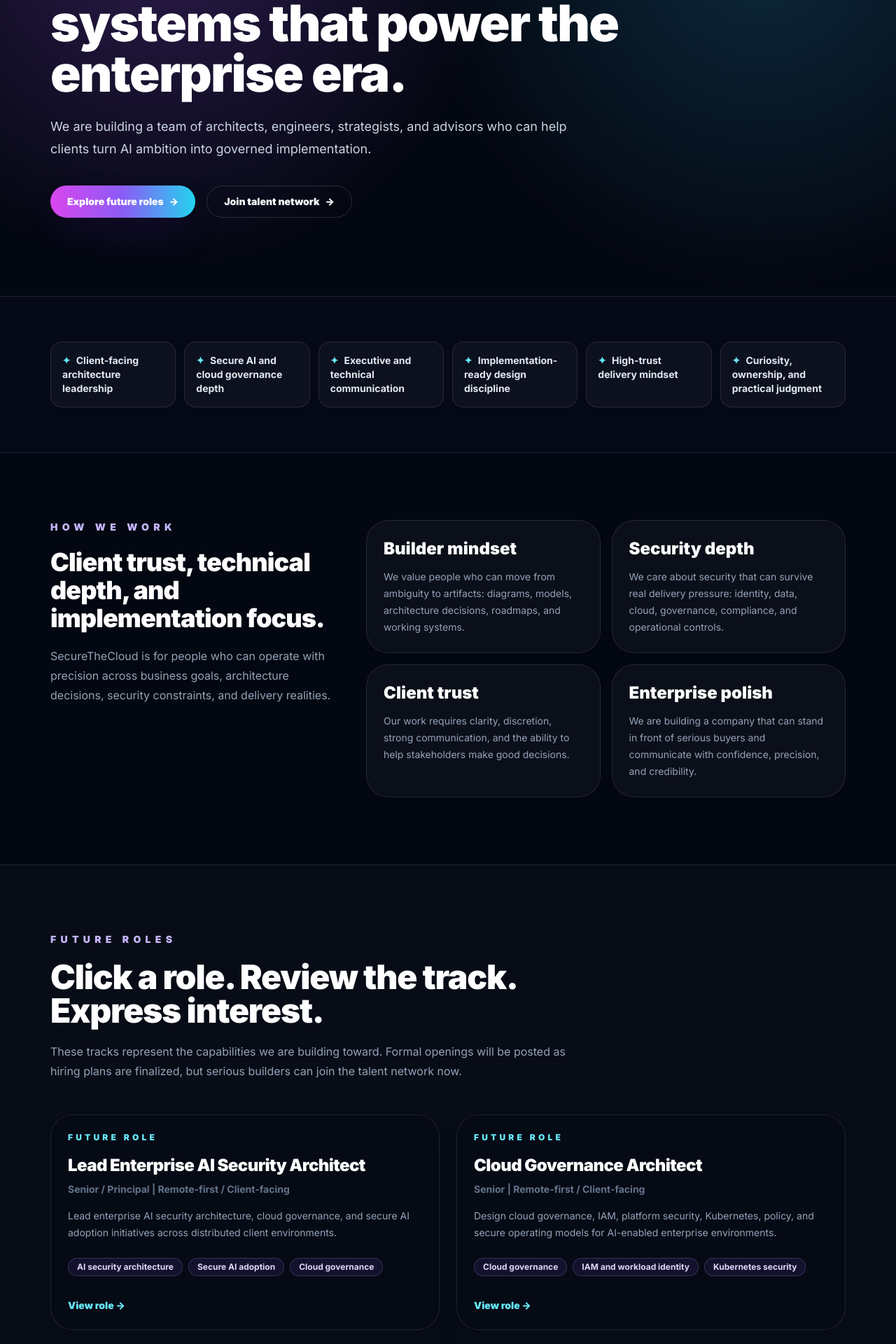
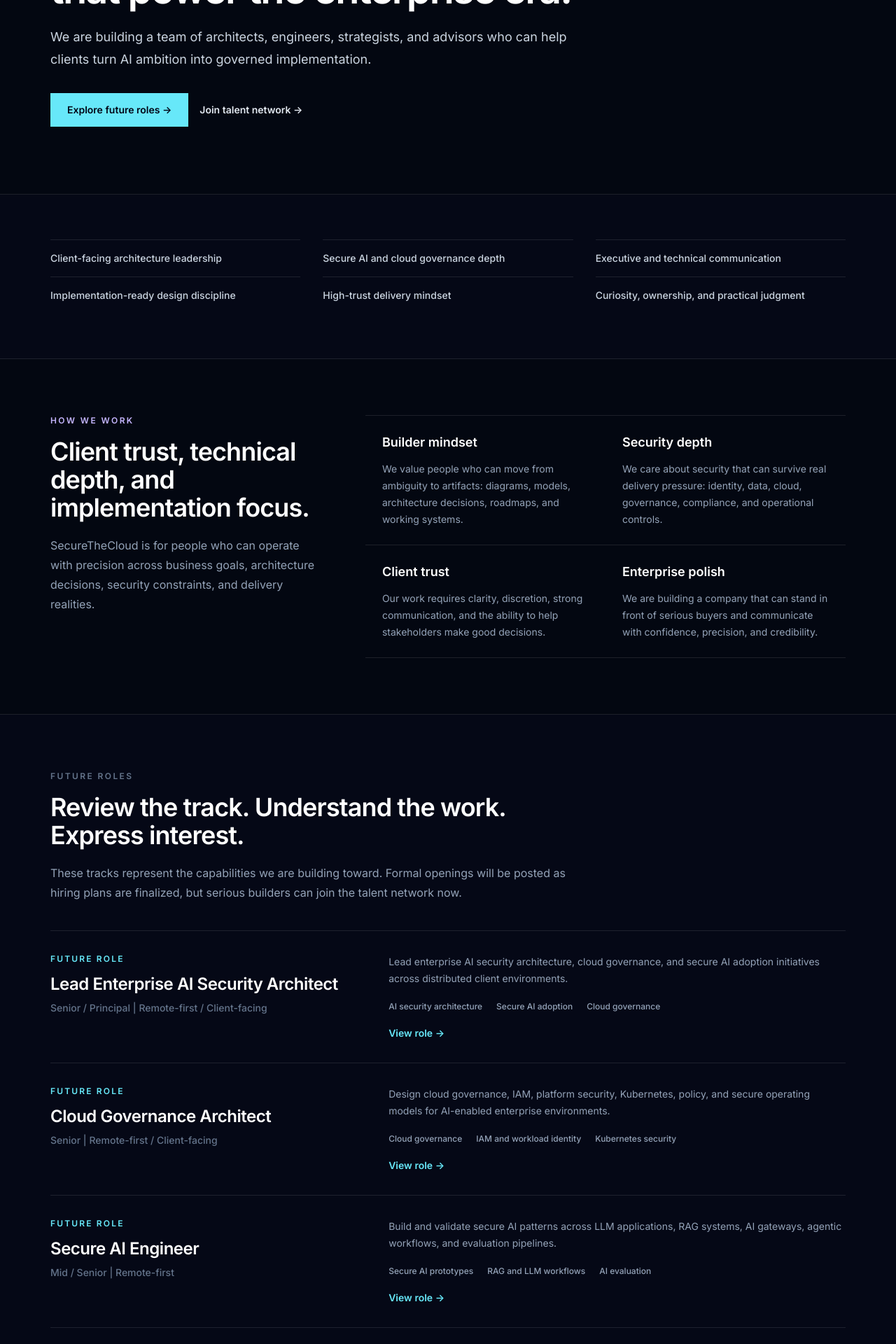
Before and after one commit to S3curethecloud/stc-marketing-site, a Next.js app: page /careers in a window 1280 px wide. Shown: the part 320-2240 px from the top of the page at 70% size. Built offline with nearby package versions, Linux system fonts and the light colour scheme.

Commit message:
Align careers page with enterprise visual system

```diff
--- a/app/careers/page.tsx
+++ b/app/careers/page.tsx
@@ -45,47 +45,33 @@ const culture = [
 export default function CareersPage() {
   return (
     <>
-      <section className="relative overflow-hidden border-b border-white/10 bg-[#030711]">
-        <div className="absolute inset-0 bg-[radial-gradient(circle_at_18%_20%,rgba(168,85,247,0.25),transparent_30rem),radial-gradient(circle_at_85%_25%,rgba(56,189,248,0.18),transparent_30rem)]" />
-        <Container className="relative py-24 md:py-28">
-          <p className="text-sm font-black uppercase tracking-[0.45em] text-cyan-300">
-            Careers
-          </p>
-          <h1 className="mt-6 max-w-5xl text-5xl font-black tracking-tight text-white md:text-7xl">
-            Build what&apos;s next. Secure AI systems that power the enterprise era.
+      <section className="border-b border-white/10 bg-[#030711]">
+        <Container className="py-16 sm:py-20 lg:py-24">
+          <div className="max-w-5xl">
+            <p className="text-xs font-semibold uppercase tracking-[0.22em] text-cyan-300">Careers</p>
+            <h1 className="mt-5 text-[2.4rem] font-semibold leading-[1.05] tracking-[-0.035em] text-white sm:text-5xl lg:text-[3.5rem]">
+              Build what is next. Secure AI systems that power the enterprise era.
             </h1>
-          <p className="mt-6 max-w-3xl text-lg leading-8 text-slate-300">
+            <p className="mt-6 max-w-3xl text-base leading-7 text-slate-300 sm:text-lg sm:leading-8">
               We are building a team of architects, engineers, strategists, and advisors who can help clients turn AI ambition into governed implementation.
             </p>
-
-          <div className="mt-9 flex flex-col gap-4 sm:flex-row">
-            <a
-              href="#roles"
-              className="inline-flex items-center justify-center rounded-full bg-gradient-to-r from-fuchsia-500 via-violet-500 to-cyan-400 px-6 py-3 text-sm font-black text-white shadow-2xl shadow-violet-950/40"
-            >
-              Explore future roles
-              <span className="ml-2" aria-hidden="true">-&gt;</span>
+            <div className="mt-8 flex flex-col gap-4 sm:flex-row sm:items-center">
+              <a href="#roles" className="inline-flex min-h-12 items-center justify-center bg-cyan-300 px-6 py-3 text-sm font-semibold text-slate-950 hover:bg-cyan-200">
+                Explore future roles -&gt;
               </a>
-            <Link
-              href="/careers/join"
-              className="inline-flex items-center justify-center rounded-full border border-white/15 px-6 py-3 text-sm font-black text-white hover:border-cyan-300/60 hover:text-cyan-200"
-            >
-              Join talent network
-              <span className="ml-2" aria-hidden="true">-&gt;</span>
+              <Link href="/careers/join" className="inline-flex min-h-12 items-center text-sm font-semibold text-slate-200 hover:text-cyan-200">
+                Join talent network -&gt;
               </Link>
+            </div>
           </div>
         </Container>
       </section>
 
-      <section className="border-b border-white/10 bg-[#050816] py-14 md:py-16">
-        <Container>
-          <div className="grid gap-3 md:grid-cols-3 lg:grid-cols-6">
+      <section className="border-b border-white/10 bg-[#050816]">
+        <Container className="py-12 sm:py-14 lg:py-16">
+          <div className="grid gap-x-8 gap-y-0 sm:grid-cols-2 lg:grid-cols-3">
             {traits.map((trait) => (
-              <div
-                key={trait}
-                className="rounded-2xl border border-white/10 bg-white/[0.035] px-4 py-4 text-sm font-bold text-slate-200"
-              >
-                <span className="mr-2 text-cyan-300">✦</span>
+              <div key={trait} className="border-t border-white/10 py-4 text-sm font-medium text-slate-300">
                 {trait}
               </div>
             ))}
@@ -93,14 +79,12 @@ export default function CareersPage() {
         </Container>
       </section>
 
-      <section className="bg-[#030711] py-16 md:py-24">
-        <Container>
-          <div className="grid gap-10 lg:grid-cols-[0.75fr_1.25fr]">
+      <section className="border-b border-white/10 bg-[#030711]">
+        <Container className="py-14 sm:py-16 lg:py-20">
+          <div className="grid gap-10 lg:grid-cols-[0.72fr_1.28fr] lg:gap-16">
             <div>
-              <p className="text-sm font-black uppercase tracking-[0.45em] text-violet-300">
-                How we work
-              </p>
-              <h2 className="mt-5 text-4xl font-black tracking-tight text-white">
+              <p className="text-xs font-semibold uppercase tracking-[0.2em] text-violet-300">How we work</p>
+              <h2 className="mt-4 text-3xl font-semibold tracking-[-0.025em] text-white sm:text-4xl">
                 Client trust, technical depth, and implementation focus.
               </h2>
               <p className="mt-5 text-base leading-7 text-slate-400">
@@ -108,13 +92,10 @@ export default function CareersPage() {
               </p>
             </div>
 
-            <div className="grid gap-4 md:grid-cols-2">
+            <div className="grid gap-0 border-t border-white/10 md:grid-cols-2">
               {culture.map((item) => (
-                <article
-                  key={item.title}
-                  className="rounded-[2rem] border border-white/10 bg-white/[0.035] p-6"
-                >
-                  <h3 className="text-2xl font-black text-white">{item.title}</h3>
+                <article key={item.title} className="border-b border-white/10 py-6 md:px-6">
+                  <h3 className="text-lg font-semibold text-white">{item.title}</h3>
                   <p className="mt-3 text-sm leading-6 text-slate-400">{item.body}</p>
                 </article>
               ))}
@@ -123,79 +104,57 @@ export default function CareersPage() {
         </Container>
       </section>
 
-      <section id="roles" className="border-y border-white/10 bg-white/[0.02] py-16 md:py-24">
-        <Container>
-          <div className="mb-12 max-w-3xl">
-            <p className="text-sm font-black uppercase tracking-[0.45em] text-violet-300">
-              Future roles
-            </p>
-            <h2 className="mt-5 text-4xl font-black tracking-tight text-white sm:text-5xl">
-              Click a role. Review the track. Express interest.
+      <section id="roles" className="border-b border-white/10 bg-[#050816]">
+        <Container className="py-14 sm:py-16 lg:py-20">
+          <div className="mb-10 max-w-3xl">
+            <p className="text-xs font-semibold uppercase tracking-[0.2em] text-slate-500">Future roles</p>
+            <h2 className="mt-4 text-3xl font-semibold tracking-[-0.025em] text-white sm:text-4xl">
+              Review the track. Understand the work. Express interest.
             </h2>
             <p className="mt-5 text-base leading-7 text-slate-400">
               These tracks represent the capabilities we are building toward. Formal openings will be posted as hiring plans are finalized, but serious builders can join the talent network now.
             </p>
           </div>
 
-          <div className="grid gap-6 md:grid-cols-2">
+          <div className="border-t border-white/10">
             {careerRoles.map((role) => (
               <Link
                 key={role.slug}
                 href={`/careers/${role.slug}`}
-                className="group rounded-[2rem] border border-white/10 bg-[#060a15] p-6 shadow-2xl shadow-black/10 transition-transform hover:-translate-y-1 hover:border-cyan-300/30"
+                className="group block border-b border-white/10 py-8 hover:bg-white/[0.015]"
               >
-                <p className="text-xs font-black uppercase tracking-[0.35em] text-cyan-300">
-                  {role.type}
-                </p>
-                <h3 className="mt-4 text-2xl font-black tracking-tight text-white">
-                  {role.title}
-                </h3>
-                <p className="mt-2 text-sm font-bold text-slate-500">
-                  {role.level} | {role.location}
-                </p>
-                <p className="mt-4 text-sm leading-6 text-slate-400">{role.summary}</p>
-                <div className="mt-6 flex flex-wrap gap-2">
-                  {role.impactAreas.slice(0, 3).map((item) => (
-                    <span
-                      key={item}
-                      className="rounded-full border border-violet-300/20 bg-violet-500/10 px-3 py-1 text-xs font-bold text-violet-200"
-                    >
-                      {item}
-                    </span>
-                  ))}
+                <div className="grid gap-6 lg:grid-cols-[0.8fr_1.2fr] lg:gap-12">
+                  <div>
+                    <p className="text-xs font-semibold uppercase tracking-[0.18em] text-cyan-300">{role.type}</p>
+                    <h3 className="mt-3 text-2xl font-semibold tracking-[-0.02em] text-white">{role.title}</h3>
+                    <p className="mt-2 text-sm font-medium text-slate-500">{role.level} | {role.location}</p>
                   </div>
-                <p className="mt-8 text-sm font-black text-cyan-300 transition-transform group-hover:translate-x-1">
-                  View role -&gt;
-                </p>
+                  <div>
+                    <p className="text-sm leading-6 text-slate-400">{role.summary}</p>
+                    <div className="mt-5 flex flex-wrap gap-x-5 gap-y-2 text-xs font-medium text-slate-400">
+                      {role.impactAreas.slice(0, 3).map((item) => <span key={item}>{item}</span>)}
+                    </div>
+                    <p className="mt-5 text-sm font-semibold text-cyan-300 group-hover:text-cyan-200">View role -&gt;</p>
+                  </div>
+                </div>
               </Link>
             ))}
           </div>
         </Container>
       </section>
 
-      <section className="bg-[#030711] py-16 md:py-24">
-        <Container>
-          <div className="relative overflow-hidden rounded-[2.25rem] border border-violet-400/20 bg-[linear-gradient(135deg,rgba(88,28,135,0.62),rgba(3,7,17,0.88))] p-8 shadow-2xl shadow-violet-950/30 md:p-10">
-            <div className="absolute inset-y-0 right-0 hidden w-[50%] bg-[radial-gradient(circle_at_55%_50%,rgba(56,189,248,0.22),transparent_18rem)] lg:block" />
-            <div className="relative max-w-4xl">
-              <p className="text-sm font-black uppercase tracking-[0.45em] text-violet-200">
-                Talent network
-              </p>
-              <h2 className="mt-5 text-4xl font-black tracking-tight text-white sm:text-5xl">
-                Don&apos;t see the perfect role yet?
-              </h2>
-              <p className="mt-5 max-w-3xl text-base leading-7 text-slate-300">
+      <section className="bg-[#030711]">
+        <Container className="grid gap-8 py-14 sm:py-16 lg:grid-cols-[1fr_auto] lg:items-end lg:py-20">
+          <div className="max-w-3xl">
+            <p className="text-xs font-semibold uppercase tracking-[0.2em] text-violet-300">Talent network</p>
+            <h2 className="mt-4 text-3xl font-semibold tracking-[-0.025em] text-white sm:text-4xl">Do not see the right role yet?</h2>
+            <p className="mt-4 text-base leading-7 text-slate-400">
               Join the SecureTheCloud talent network. Share your background and the kind of work you want to do across AI security, cloud governance, secure engineering, healthcare AI, or client advisory.
             </p>
-              <Link
-                href="/careers/join"
-                className="mt-8 inline-flex rounded-full bg-gradient-to-r from-fuchsia-500 via-violet-500 to-cyan-400 px-6 py-3 text-sm font-black text-white"
-              >
-                Join talent network
-                <span className="ml-2" aria-hidden="true">-&gt;</span>
+          </div>
+          <Link href="/careers/join" className="inline-flex min-h-12 items-center justify-center bg-cyan-300 px-6 py-3 text-sm font-semibold text-slate-950 hover:bg-cyan-200">
+            Join talent network -&gt;
           </Link>
-            </div>
-          </div>
         </Container>
       </section>
     </>
```
Lines whose indentation alone changed are shown as unchanged.
